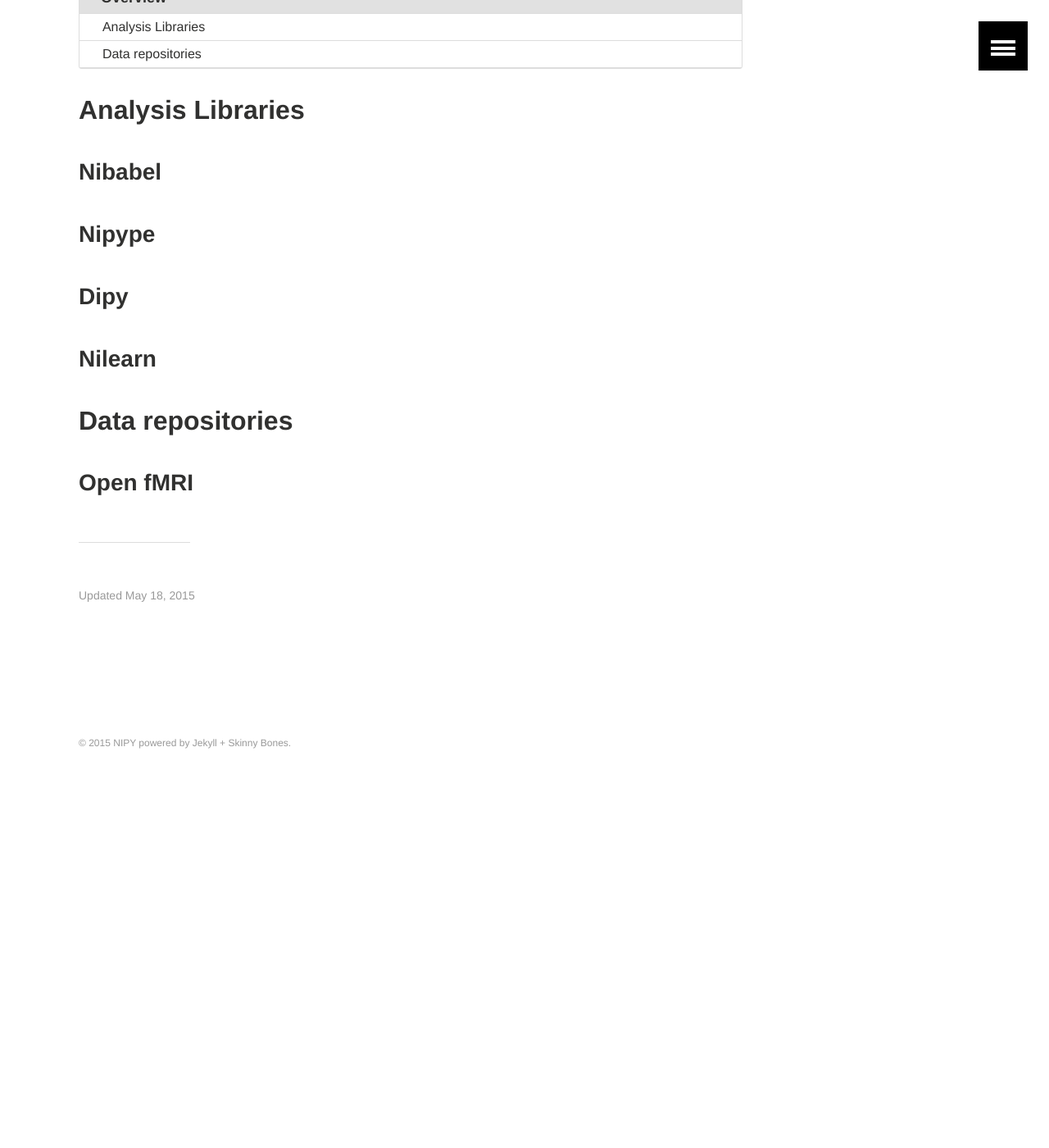
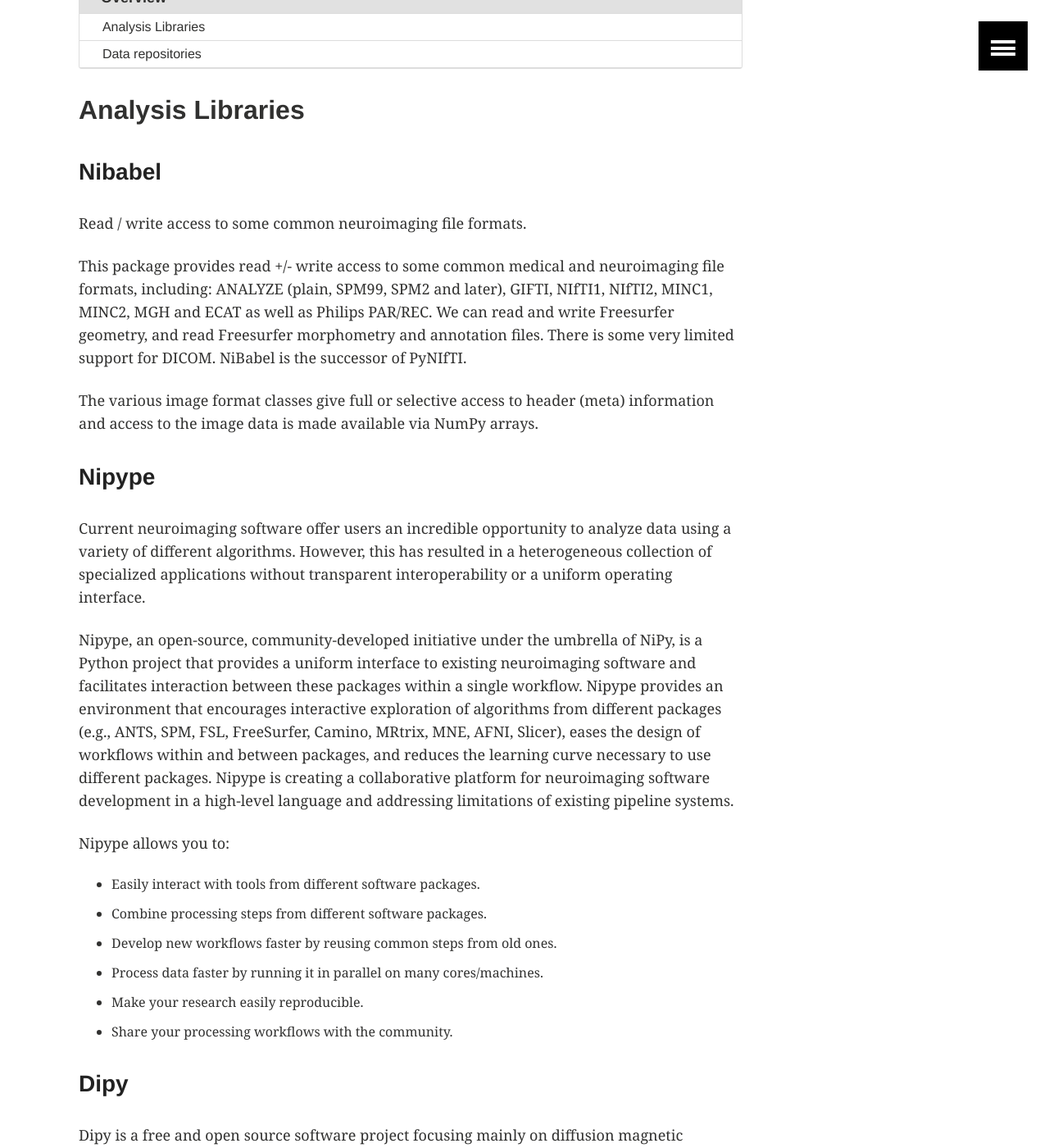
Before and after one commit to nipy/nipy.github.io, a Jekyll site: the page built from project-directory/index.md, in a window 1280 px wide and 1400 px high, scrolled down 263 px. Shown: the whole window at 82% size. Built offline with Jekyll 4.4.1, drawn with Linux system fonts in a browser that asks for light colours; before the commit the page ends 1254 px from its top, so only the background shows below that; some of the changed text lies outside the part shown.

Commit message:
Extend project directory and expand descriptions therein.

```diff
--- a/project-directory/index.md
+++ b/project-directory/index.md
@@ -16,14 +16,58 @@
 
 ## Analysis Libraries
 
+### [Nibabel](http://nipy.org/nibabel)
 
-### Nibabel
+Read / write access to some common neuroimaging file formats.
 
-### Nipype
+This package provides read +/- write access to some common medical and neuroimaging file formats, including: ANALYZE (plain, SPM99, SPM2 and later), GIFTI, NIfTI1, NIfTI2, MINC1, MINC2, MGH and ECAT as well as Philips PAR/REC. We can read and write Freesurfer geometry, and read Freesurfer morphometry and annotation files. There is some very limited support for DICOM. NiBabel is the successor of PyNIfTI.
 
-### Dipy
+The various image format classes give full or selective access to header (meta) information and access to the image data is made available via NumPy arrays.
 
-### Nilearn
+### [Nipype](http://nipy.org/nipype)
+
+Current neuroimaging software offer users an incredible opportunity to analyze data using a variety of different algorithms. However, this has resulted in a heterogeneous collection of specialized applications without transparent interoperability or a uniform operating interface.
+
+Nipype, an open-source, community-developed initiative under the umbrella of NiPy, is a Python project that provides a uniform interface to existing neuroimaging software and facilitates interaction between these packages within a single workflow. Nipype provides an environment that encourages interactive exploration of algorithms from different packages (e.g., ANTS, SPM, FSL, FreeSurfer, Camino, MRtrix, MNE, AFNI, Slicer), eases the design of workflows within and between packages, and reduces the learning curve necessary to use different packages. Nipype is creating a collaborative platform for neuroimaging software development in a high-level language and addressing limitations of existing pipeline systems.
+
+Nipype allows you to:
+
+- Easily interact with tools from different software packages.
+- Combine processing steps from different software packages.
+- Develop new workflows faster by reusing common steps from old ones.
+- Process data faster by running it in parallel on many cores/machines.
+- Make your research easily reproducible.
+- Share your processing workflows with the community.
+
+### [Dipy](http://dipy.org)
+
+Dipy is a free and open source software project focusing mainly on diffusion magnetic resonance imaging (dMRI) analysis.
+
+### [MNE](http://www.martinos.org/mne/stable/index.html)
+
+MNE is a software package for processing magnetoencephalography (MEG) and electroencephalography (EEG) data.
+
+The MNE software computes cortically-constrained L2 minimum-norm current estimates and associated dynamic statistical parametric maps from MEG and EEG data, optionally constrained by fMRI.
+
+This software includes MEG and EEG preprocessing tools, interactive and batch-mode modules for the forward and inverse calculations, as well as various data conditioning and data conversion utilities. These tools are provided as compiled C code for the LINUX and Mac OSX operating systems.
+
+MNE-Python implements all the functionality of the MNE Matlab tools in Python and extends the capabilities of the MNE Matlab tools to, e.g., frequency-domain and time-frequency analyses and non-parametric statistics. This component of MNE is presently evolving quickly and thanks to the adopted open development environment user contributions can be easily incorporated.
+
+### [PyMVPA](http://www.pymvpa.org/)
+
+PyMVPA is a Python package intended to ease statistical learning analyses of large datasets. It offers an extensible framework with a high-level interface to a broad range of algorithms for classification, regression, feature selection, data import and export. It is designed to integrate well with related software packages, such as scikit-learn, shogun, MDP, etc. While it is not limited to the neuroimaging domain, it is eminently suited for such datasets. PyMVPA is free software and requires nothing but free-software to run.
+
+### [Nilearn](http://nilearn.github.io/)
+
+Nilearn is a Python module for fast and easy statistical learning on NeuroImaging data.
+
+It leverages the scikit-learn Python toolbox for multivariate statistics with applications such as predictive modelling, classification, decoding, or connectivity analysis.
+
+### [Nitime](http://nitime.org)
+
+Nitime is a library for time-series analysis of data from neuroscience experiments.
+
+It contains a core of numerical algorithms for time-series analysis both in the time and spectral domains, a set of container objects to represent time-series, and auxiliary objects that expose a high level interface to the numerical machinery and make common analysis tasks easy to express with compact and semantically clear code.
 
 ## Data repositories
 
```
